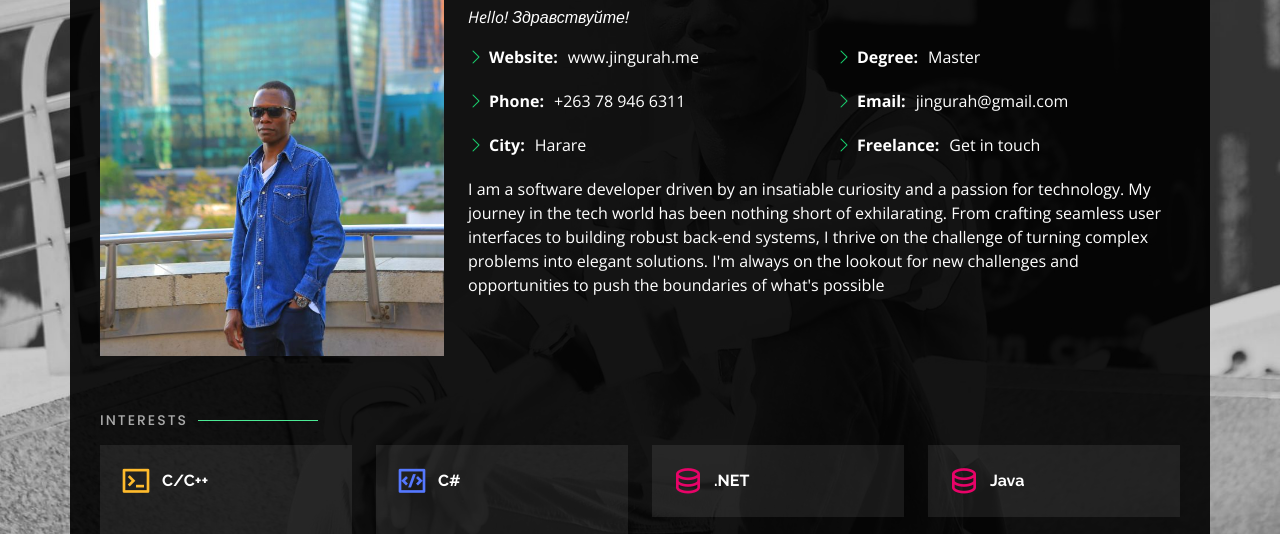
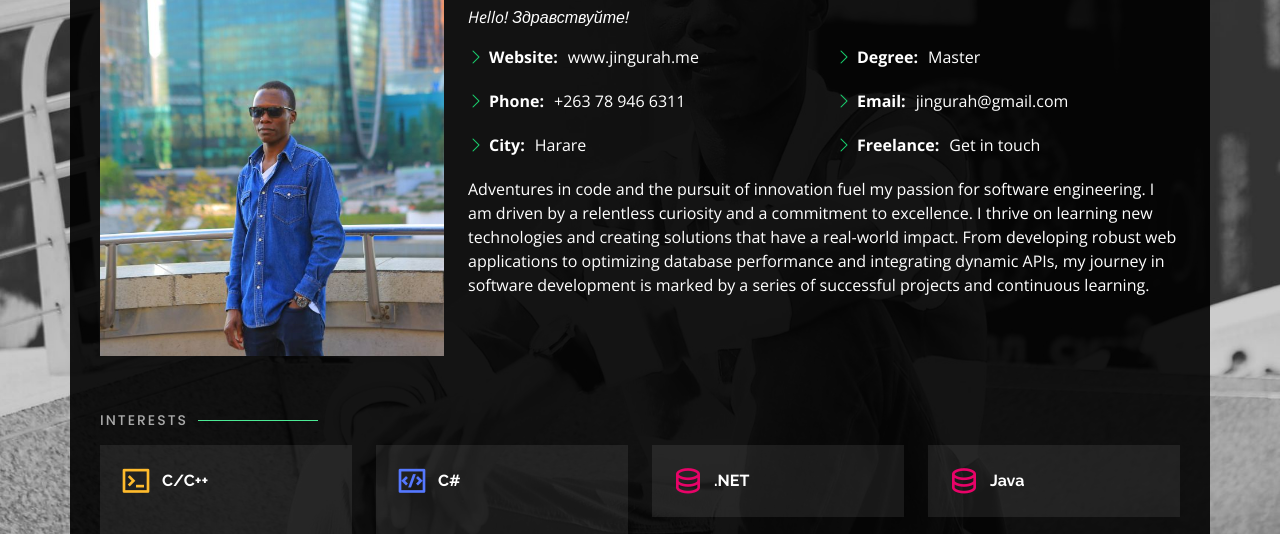
Before and after one commit to Jingurah/jingurah.github.io, a plain HTML site: page index.html in a window 1280 px wide. Both pictures are taken after a click on the link "About". Shown: the part 247-781 px from the top of the page. Drawn offline with nearby package versions, Linux system fonts and the light colour scheme.

Commit message:
++ about me section

```diff
--- a/index.html
+++ b/index.html
@@ -98,10 +98,10 @@
             </div>
           </div>
           <p>
-            I am a software developer driven by an insatiable curiosity and a passion for technology.
-            My journey in the tech world has been nothing short of exhilarating.
-            From crafting seamless user interfaces to building robust back-end systems, I thrive on the challenge of turning complex problems into elegant solutions.
-            I'm always on the lookout for new challenges and opportunities to push the boundaries of what's possible
+            Adventures in code and the pursuit of innovation fuel my passion for software engineering.
+            I am driven by a relentless curiosity and a commitment to excellence. I thrive on learning new technologies and creating solutions that have a real-world impact.
+            From developing robust web applications to optimizing database performance and integrating dynamic APIs,
+            my journey in software development is marked by a series of successful projects and continuous learning.
           </p>
         </div>
       </div>
```
